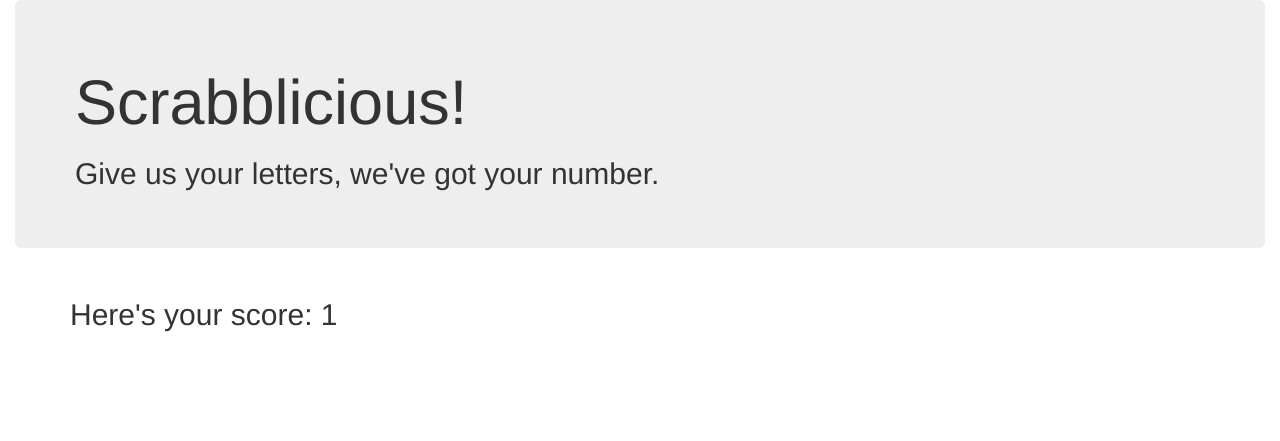
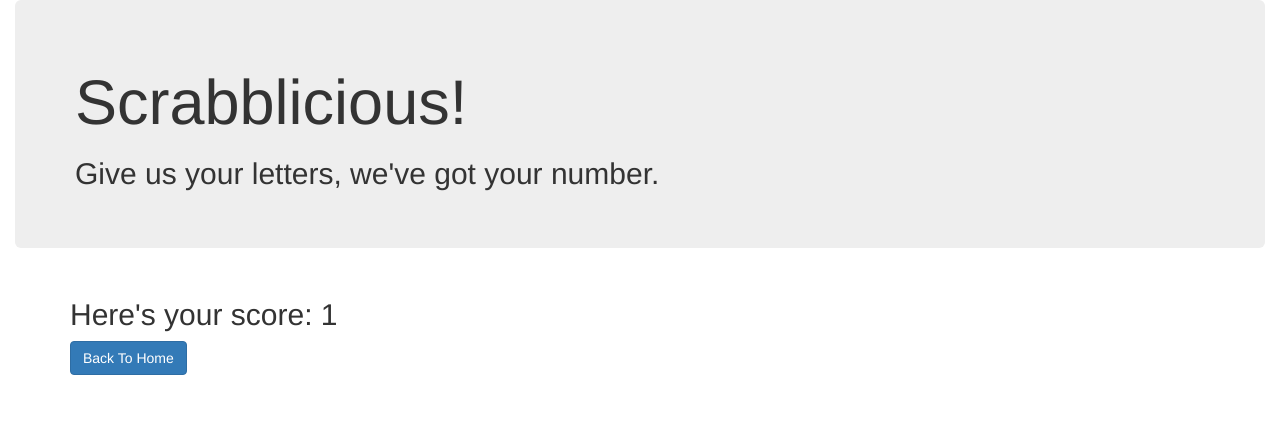
Before and after one commit to gitasong/scrabble, a PHP site: template views/view_score.html.twig in a window 1280 px wide. Shown: the top 441 px of the page. Run offline with PHP 8.4, Linux system fonts and the light colour scheme; the template is opened without the code that fills it: most values are stand-ins (such as "Sample title", 1, 10 or a date in 2020); some libraries are stand-ins or nearby versions.

Commit message:
add Back To Home button on score display page

```diff
--- a/views/view_score.html.twig
+++ b/views/view_score.html.twig
@@ -20,9 +20,8 @@
                     <div class="col-md-4">
                     </div>
                 </div>
-
+                <a href="/"><button type="button" class="btn btn-primary" name="home">Back To Home</button></a>
             </div>
         </div>
-
     </body>
 </html>
```
